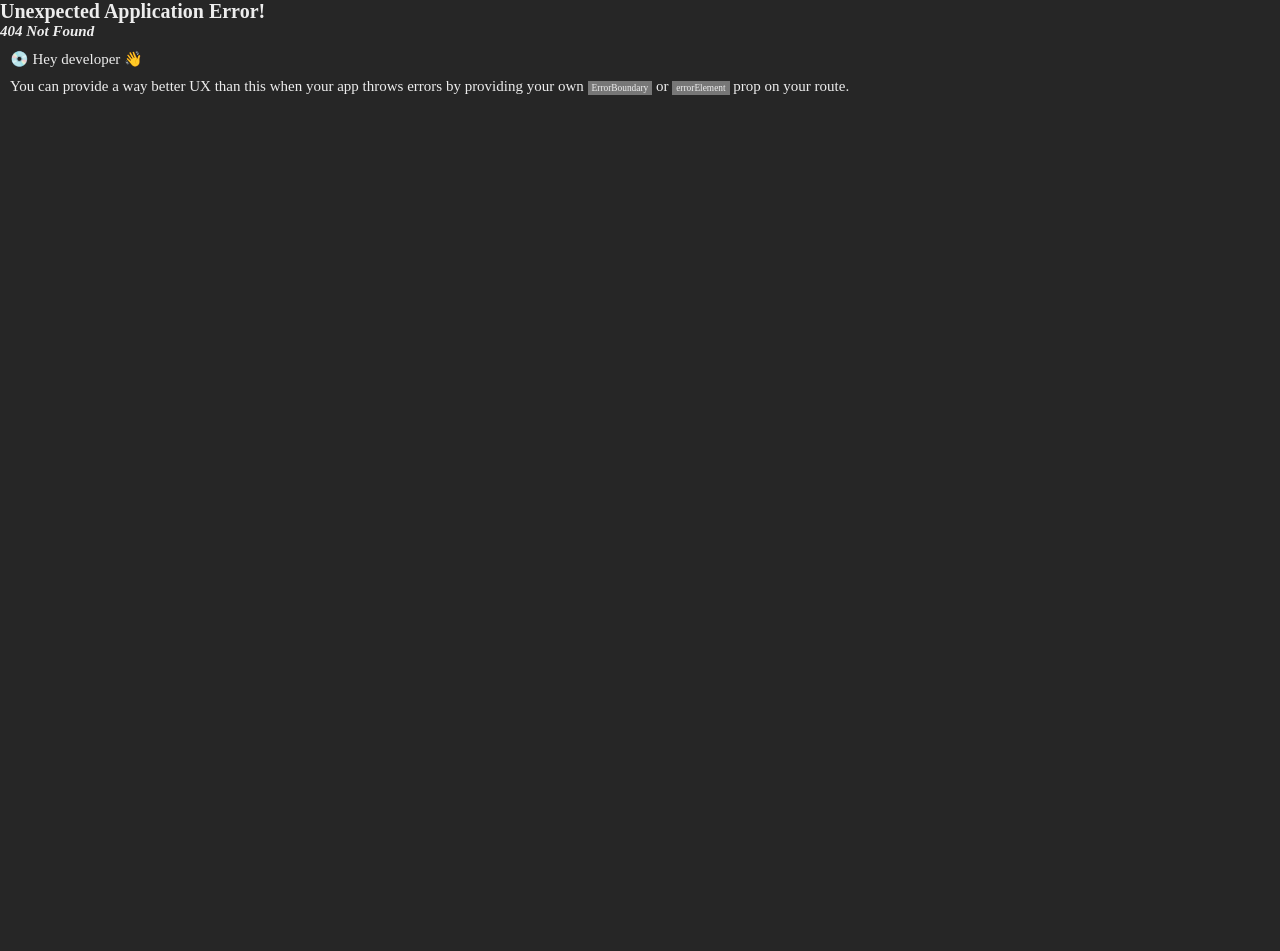
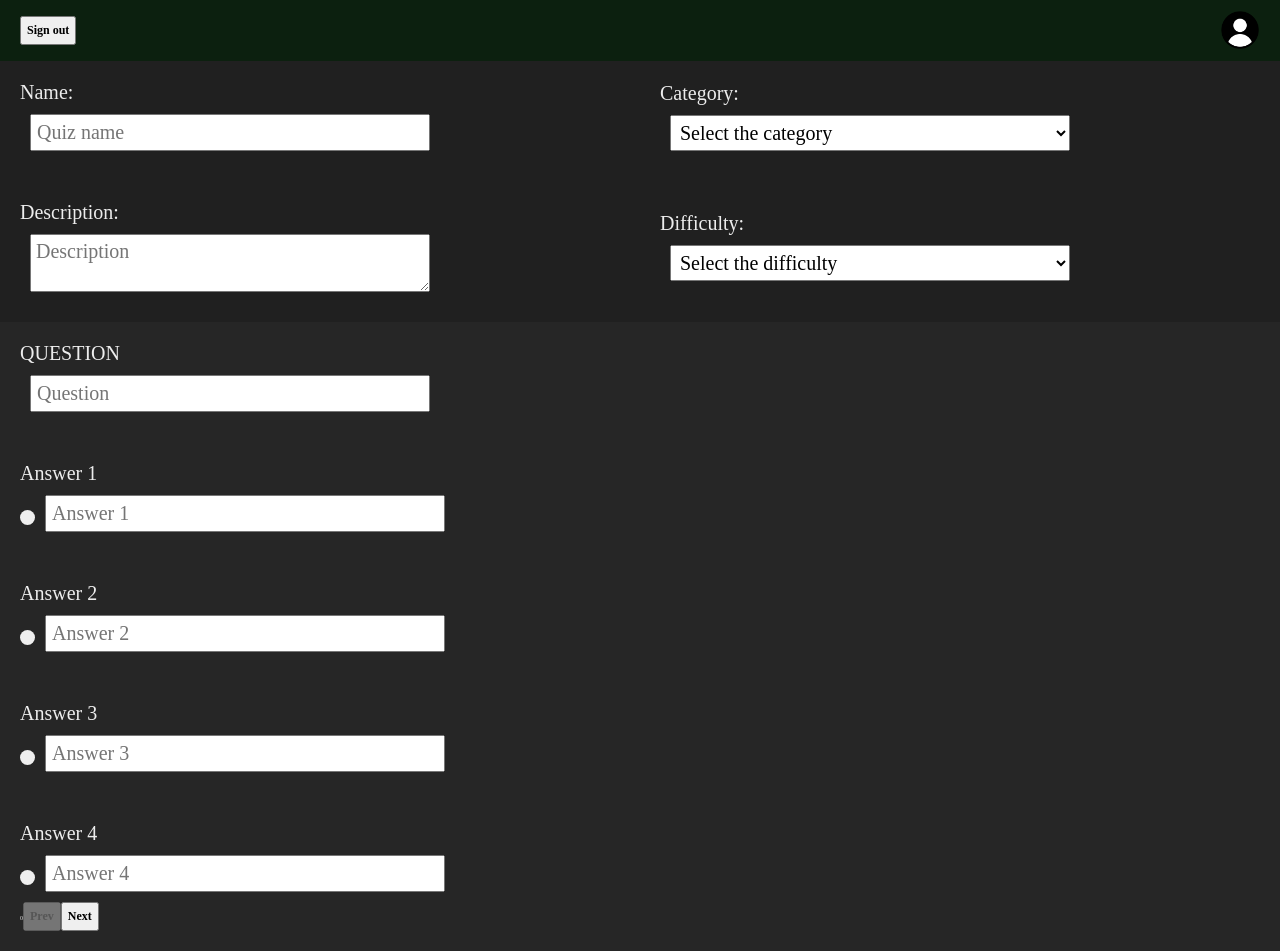
Before and after one commit to ParfeneDaniel/Quiz-App, a React (Vite) app in the folder client/: page /createquiz in a window 1280 px wide. Before the commit this address had no page. Before the commit the page ends 800 px from the top, so only its background shows below. Built offline with nearby package versions, Linux system fonts and the light colour scheme.

Commit message:
create quiz v1

```diff
--- a/client/src/index.css
+++ b/client/src/index.css
@@ -11,6 +11,8 @@
   color: #ededed;
   width: 100%;
   --green: #00ff22;
+  --gray: #262626;
+  --grayer: #202020;
 }
 
 h1 {
@@ -35,11 +37,18 @@ p {
   margin: 10px;
 }
 
-input {
-  width: min(50vh, 50vw);
+input,
+select,
+option,
+textarea {
+  width: 50vmin;
   font-size: 2rem;
   margin: 10px;
   padding: 0.5rem;
+}
+
+label {
+  font-size: 2rem;
 }
 
 input:focus {
@@ -67,13 +76,12 @@ input:focus {
   display: flex;
   justify-content: space-between;
   align-items: center;
-  margin-bottom: 10px;
 }
 
-#header button {
+button {
   height: fit-content;
   padding: 0.5rem;
-  font-size: 1rem;
+  font-size: 1.2rem;
   font-weight: 600;
 }
 
@@ -92,7 +100,7 @@ input:focus {
 #stats {
   padding: 20px;
   margin: 10px;
-  background-color: #202020;
+  background-color: var(--grayer);
   width: 50%;
 }
 
@@ -109,3 +117,28 @@ input:focus {
   display: flex;
   flex-direction: row;
 }
+
+#createQuizHeader {
+  display: flex;
+  flex-wrap: wrap;
+  background-color: var(--grayer);
+}
+
+.flex-direction-column {
+  align-self: center;
+  padding: 20px;
+  display: flex;
+  flex-direction: column;
+  width: max(50vw, 400px);
+}
+
+.radio {
+  width: 15px;
+  height: 15px;
+  border-radius: 100%;
+  border: none;
+}
+
+.right-radio {
+  background-color: var(--green);
+}
--- /dev/null
+++ b/client/src/pages/CreateQuiz.jsx
@@ -0,0 +1,187 @@
+import { useEffect, useRef, useState } from "react";
+import Header from "../components/Header";
+
+const CreateQuiz = () => {
+  const [data, setData] = useState([]);
+  const [rightAnswer, setRightAnswer] = useState([false, false, false, false]);
+  const [category, setCategory] = useState();
+  const [difficulty, setDifficulty] = useState();
+  const [currentQuestion, setCurrentQuestion] = useState(0);
+  const questionRef = useRef();
+  const answer1Ref = useRef();
+  const answer2Ref = useRef();
+  const answer3Ref = useRef();
+  const answer4Ref = useRef();
+
+  const handleCategoryChange = (e) => {
+    setCategory(e.target.value);
+  };
+  const handleDifficultyChange = (e) => {
+    setDifficulty(e.target.value);
+  };
+  const handleRightAnswerChange = (val) => {
+    const newRightAnswer = [false, false, false, false];
+    newRightAnswer[val] = true;
+    setRightAnswer(newRightAnswer);
+  };
+  const handlePrev = () => {
+    setCurrentQuestion((prev) => prev - 1);
+    setRightAnswer(data[currentQuestion])
+  };
+  const handleNext = () => {
+    if (rightAnswer.indexOf(true) != -1) {
+      const newQuestion = {
+        question: questionRef.current.value,
+        answers: [
+          answer1Ref.current.value,
+          answer2Ref.current.value,
+          answer3Ref.current.value,
+          answer4Ref.current.value,
+        ],
+        correct: rightAnswer.indexOf(true),
+      };
+      if (currentQuestion == data.length) {
+        setData([...data, newQuestion]);
+        console.log(data);
+      } else {
+        setData((prev) =>
+          prev.map((question, index) =>
+            index == currentQuestion ? newQuestion : question
+          )
+        );
+      }
+      setRightAnswer(-1);
+      setCurrentQuestion((prev) => prev + 1);
+    }
+  };
+  return (
+    <>
+      <Header />
+      <div id="createQuiz">
+        <div id="createQuizHeader">
+          <div className="flex-direction-column">
+            <label>Name: </label>
+            <input placeholder="Quiz name" />
+          </div>
+          <div className="flex-direction-column">
+            <label>Category: </label>
+            <select onChange={handleCategoryChange}>
+              <option hidden>Select the category</option>
+              <option value={"Math"}>Math</option>
+              <option value={"Chemistry"}>Chemistry</option>
+              <option value={"Physics"}>Physics</option>
+              <option value={"Geography"}>Geography</option>
+              <option value={"Computer science"}>Computer science</option>
+            </select>
+          </div>
+          <div className="flex-direction-column">
+            <label>Description: </label>
+            <textarea placeholder="Description" />
+          </div>
+          <div className="flex-direction-column">
+            <label>Difficulty:</label>
+            <select onChange={handleDifficultyChange}>
+              <option hidden>Select the difficulty</option>
+              <option value={"Easy"}>Easy</option>
+              <option value={"Medium"}>Medium</option>
+              <option value={"Hard"}>Hard</option>
+            </select>
+          </div>
+        </div>
+        <div id="createQuizBody">
+          <div className="flex-direction-column">
+            <label>QUESTION</label>
+            <input
+              placeholder="Question"
+              ref={questionRef}
+              defaultValue={
+                data[currentQuestion]?.question &&
+                data[currentQuestion].question
+              }
+              key={`q${currentQuestion}`}
+            />
+          </div>
+          <div className="flex-direction-column">
+            <label>Answer 1</label>
+            <div>
+              <button
+                className={rightAnswer[0] ? "radio right-radio" : "radio"}
+                onClick={() => handleRightAnswerChange(0)}
+              ></button>
+              <input
+                placeholder="Answer 1"
+                ref={answer1Ref}
+                defaultValue={
+                  data[currentQuestion]?.answers[0] &&
+                  data[currentQuestion].answers[0]
+                }
+                key={`a1${currentQuestion}`}
+              />
+            </div>
+          </div>
+          <div className="flex-direction-column">
+            <label>Answer 2</label>
+            <div>
+              <button
+                className={rightAnswer[1] ? "radio right-radio" : "radio"}
+                onClick={() => handleRightAnswerChange(1)}
+              ></button>
+              <input
+                placeholder="Answer 2"
+                ref={answer2Ref}
+                defaultValue={
+                  data[currentQuestion]?.answers[1] &&
+                  data[currentQuestion].answers[1]
+                }
+                key={`a2${currentQuestion}`}
+              />
+            </div>
+          </div>
+          <div className="flex-direction-column">
+            <label>Answer 3</label>
+            <div>
+              <button
+                className={rightAnswer[2] ? "radio right-radio" : "radio"}
+                onClick={() => handleRightAnswerChange(2)}
+              ></button>
+              <input
+                placeholder="Answer 3"
+                ref={answer3Ref}
+                defaultValue={
+                  data[currentQuestion]?.answers[2] &&
+                  data[currentQuestion].answers[2]
+                }
+                key={`a3${currentQuestion}`}
+              />
+            </div>
+          </div>
+          <div className="flex-direction-column">
+            <label>Answer 4</label>
+            <div>
+              <button
+                className={rightAnswer[3] ? "radio right-radio" : "radio"}
+                onClick={() => handleRightAnswerChange(3)}
+              ></button>
+              <input
+                placeholder="Answer 4"
+                ref={answer4Ref}
+                defaultValue={
+                  data[currentQuestion]?.answers[3] &&
+                  data[currentQuestion].answers[3]
+                }
+                key={`a4${currentQuestion}`}
+              />
+            </div>
+            <div>
+                {currentQuestion}
+              <button onClick={handlePrev} disabled={currentQuestion ? false : true}>Prev</button>
+              <button onClick={handleNext}>Next</button>
+            </div>
+          </div>
+        </div>
+      </div>
+    </>
+  );
+};
+
+export default CreateQuiz;
--- a/client/src/router/router.jsx
+++ b/client/src/router/router.jsx
@@ -5,6 +5,7 @@ import Validate from "../pages/Validate";
 import Home from "../pages/Home";
 import Dashboard from "../pages/Dashboard";
 import Profile from "../pages/Profile";
+import CreateQuiz from "../pages/CreateQuiz";
 
 export const router = createBrowserRouter([
   {
@@ -18,6 +19,10 @@ export const router = createBrowserRouter([
   {
     path: "profile",
     element: <Profile />,
+  },
+  {
+    path: "createquiz",
+    element: <CreateQuiz />
   },
   {
     path: "validate/:emailToken",
```
